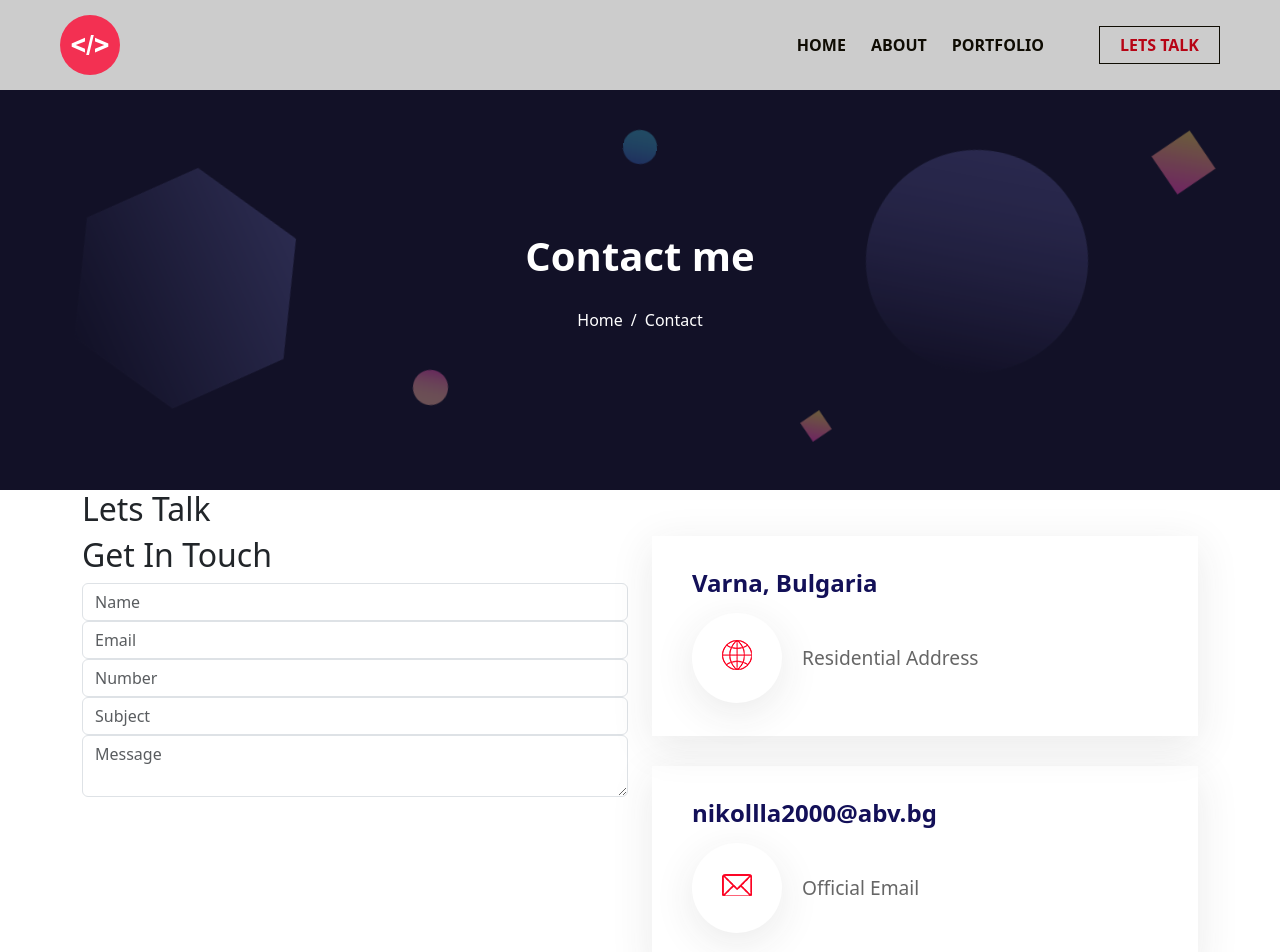
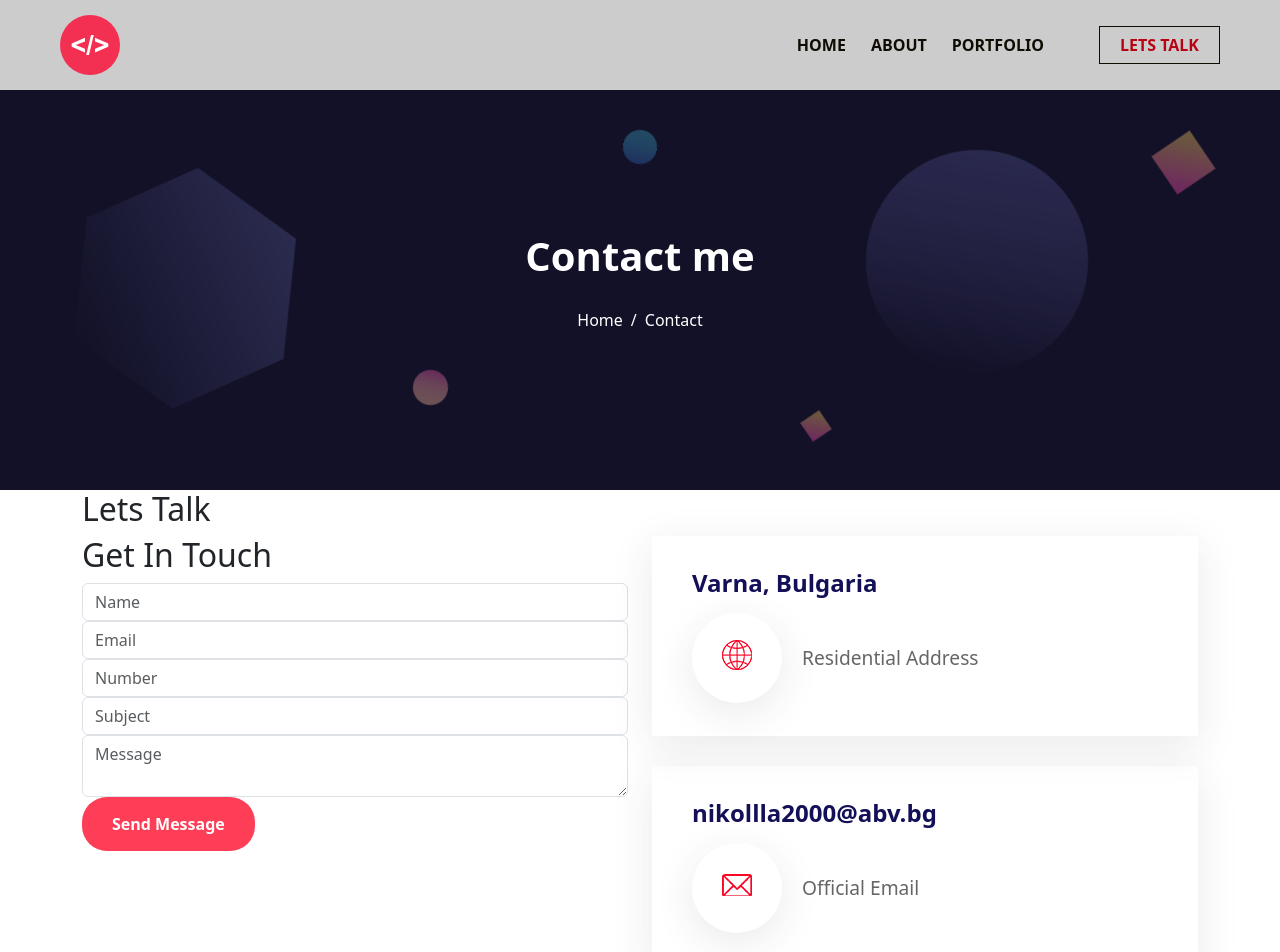
Before and after one commit to Nikolla2000/React-Portfolio-Website, a React (Vite) app in the folder client/: page /contact in a window 1280 px wide. Shown: the top 952 px of the page. Built offline with nearby package versions, Linux system fonts and the light colour scheme.

Commit message:
Added the submit button

```diff
--- a/client/src/Pages/ContactPage/ContactPageStyles.scss
+++ b/client/src/Pages/ContactPage/ContactPageStyles.scss
@@ -2,6 +2,7 @@
 
 .contact-page-wrapper {
 
+    //Info Item
     .info-item {
         box-shadow: 0 10px 40px 0 rgba(50,50,50,.1);
         padding: 33px 40px;
@@ -44,4 +45,17 @@
         }
 
     }
+
+    //Contact Form
+
+    .contact-form {
+        button {
+            background-color: $primary-pink;
+            border:none;
+            font-weight: bold;
+            padding: 15px 30px;
+            border-radius: 25px;
+
+        }
+    }
 }
--- a/client/src/Pages/ContactPage/FormSection.jsx
+++ b/client/src/Pages/ContactPage/FormSection.jsx
@@ -1,4 +1,4 @@
-import { Container, Row, Col } from "react-bootstrap";
+import { Container, Row, Col, Button } from "react-bootstrap";
 import inputConfigurations from "../../Components/Contact/formConfigurations";
 import FormBuilder from "../../Components/Contact/FormBuilder";
 import InfoItemComponent from "./InfoItemComponent";
@@ -16,6 +16,7 @@ const FormSection = () => {
                         <div className="contact-form">
                             <h2>Get In Touch</h2>
                             <FormBuilder configurations={inputConfigurations}/>
+                            <Button>Send Message</Button>
                         </div>
                     </Col>
                     <Col lg={6} md={12}>
```
